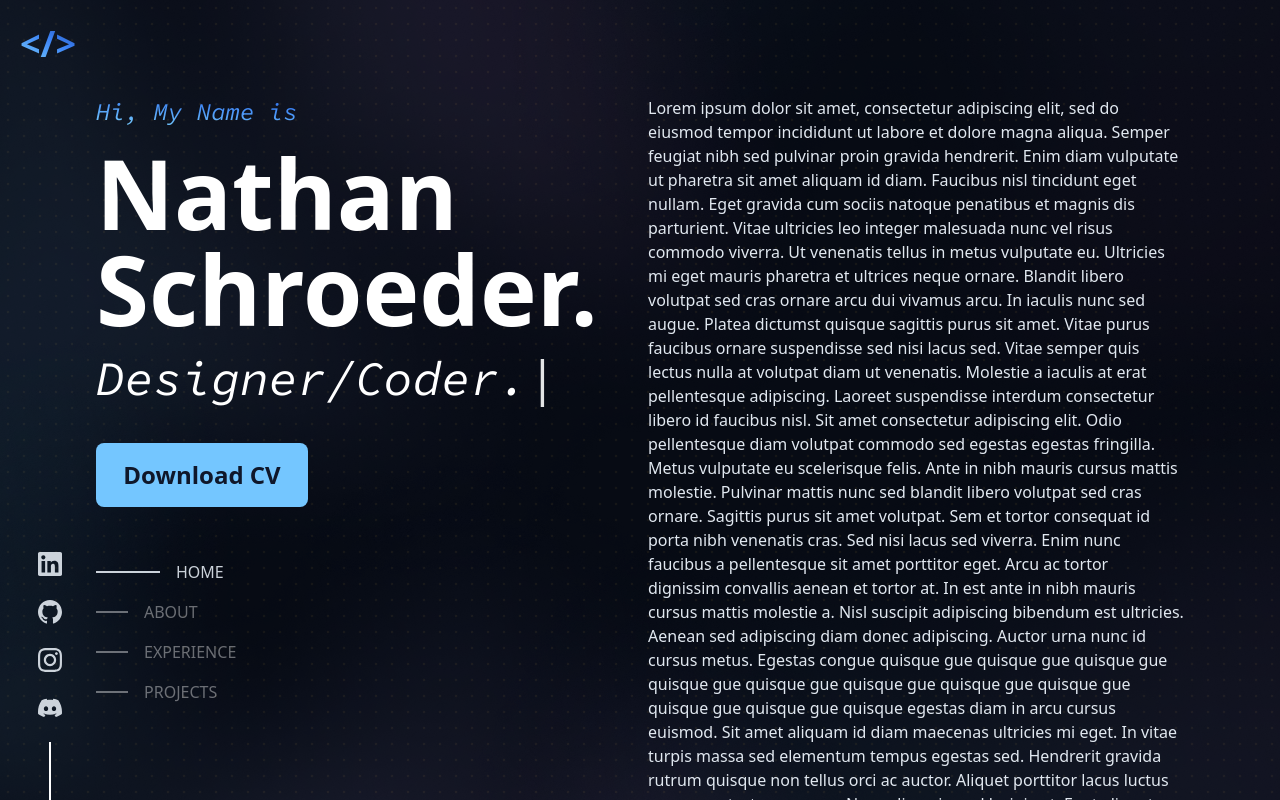
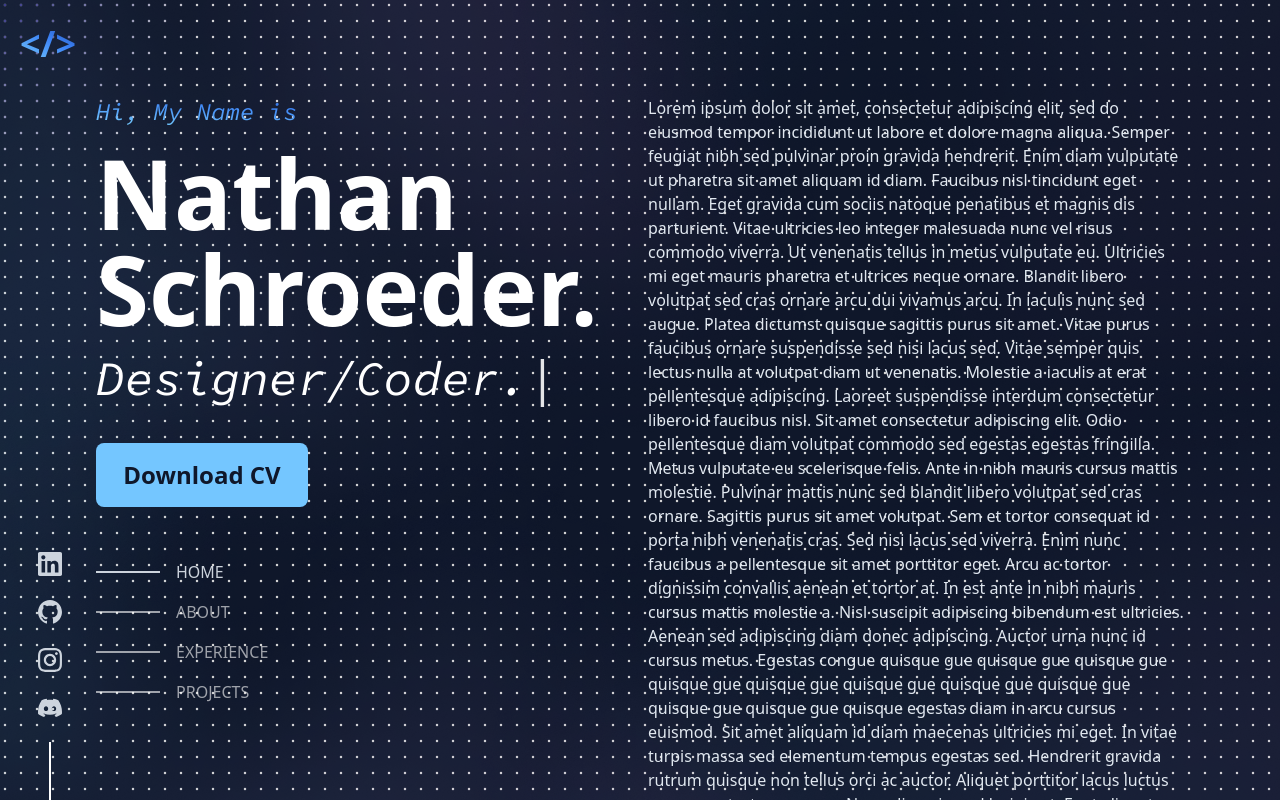
Before and after one commit to SchroederNathan/portfolio, a React (Vite) app: page / in a window 1280 px wide. Built offline with nearby package versions, Linux system fonts and the light colour scheme.

Commit message:
Added hover spotlight on dots

```diff
--- a/package.json
+++ b/package.json
@@ -13,6 +13,7 @@
     "@tabler/icons-react": "^3.9.0",
     "clsx": "^2.1.1",
     "framer-motion": "^11.2.13",
+    "mini-svg-data-uri": "^1.4.4",
     "react": "^18.2.0",
     "react-dom": "^18.2.0",
     "react-typed": "^2.0.12",
--- a/src/App.tsx
+++ b/src/App.tsx
@@ -3,15 +3,18 @@ import "./App.css";
 import { ReactTyped } from "react-typed";
 import Socials from "./components/Socials";
 import Background from "./components/Background";
-import { MacbookScroll } from "./components/macbook-scroll";
+import { motion } from "framer-motion";
+
+// import { MacbookScroll } from "./components/macbook-scroll";
+import { HeroHighlight, Highlight } from "./components/highlight";
 
 const lineActive = (title: string) => {
   return (
     <a href="#">
-      <div className="flex items-center">
-        <div className="w-[64px] h-[0px] border-solid border border-mtext-white/90"></div>
+      <li className="flex items-center">
+        <span className="w-[64px] h-[0px] border-solid border border-mtext-white/90" />
         <p className="text-mtext-white/90 font-medium ml-4">{title}</p>
-      </div>
+      </li>
     </a>
   );
 };
@@ -19,12 +22,12 @@ const lineActive = (title: string) => {
 const line = (title: string) => {
   return (
     <a href="#">
-      <div className="flex items-center transition-all duration-300 group">
-        <div className="w-[32px] h-[0px] border-solid border border-white/40 transition-all duration-300 group-hover:border-white/60 group-hover:w-[64px]"></div>
+      <li className="flex items-center transition-all duration-300 group">
+        <span className="w-[32px] h-[0px] border-solid border border-white/40 transition-all duration-300 group-hover:border-white/60 group-hover:w-[64px]" />
         <p className="text-white/40 font-medium ml-4 transition-all duration-300 group-hover:text-white/60">
           {title}
         </p>
-      </div>
+      </li>
     </a>
   );
 };
@@ -34,7 +37,8 @@ function App() {
 
   return (
     <>
-      <div className="dotted-background w-screen h-screen overflow-y-auto">
+        <HeroHighlight>
+          <div className="w-screen h-screen overflow-y-auto">
             <div className="mx-auto min-h-screen max-w-screen-xl px-6 py-12 font-sans md:px-12 md:py-20 lg:px-24 lg:py-0">
               <div className="lg:flex lg:justify-between lg:gap-4">
                 <header className="lg:sticky lg:top-0 lg:flex lg:max-h-screen lg:w-1/2 lg:flex-col lg:justify-between lg:py-24">
@@ -53,12 +57,12 @@ function App() {
                   </button>
 
                   {/* Nav headers */}
-              <div className="flex flex-col gap-4 mt-12 items-start">
+                  <nav className="flex flex-col gap-4 mt-12 items-start max-sm:hidden">
                     {lineActive("HOME")}
                     {line("ABOUT")}
                     {line("EXPERIENCE")}
                     {line("PROJECTS")}
-              </div>
+                  </nav>
                 </header>
 
 
@@ -74,6 +78,8 @@ function App() {
             <Background />
             <Socials />
           </div>
+        </HeroHighlight>
+
       </>
       );
 }
--- a/src/components/Background.tsx
+++ b/src/components/Background.tsx
@@ -1,10 +1,10 @@
 const Background = () => {
     return (
         <div className="absolute top-0 left-0 w-full h-full -z-10">
-            <img src="/images/Vector.png" className="fixed top-0 left-0 -z-10" />
-            <img src="/images/Vector-1.png" className="fixed top-0 right-0 -z-10" />
-            <img src="/images/Vector-2.png" className="fixed bottom-0 left-0 -z-10" />
-            <img src="/images/Vector-3.png" className="fixed bottom-0 right-0 -z-10" />
+            <img src="/images/Vector.png" className="fixed top-0 left-0 -z-9" />
+            <img src="/images/Vector-1.png" className="fixed top-0 right-0 -z-9" />
+            <img src="/images/Vector-2.png" className="fixed bottom-0 left-0 -z-9" />
+            <img src="/images/Vector-3.png" className="fixed bottom-0 right-0 -z-9" />
         </div>
     )
 }
--- /dev/null
+++ b/src/components/highlight.tsx
@@ -0,0 +1,96 @@
+"use client";
+import { cn } from "../utils/cn";
+import { useMotionValue, motion, useMotionTemplate } from "framer-motion";
+import React from "react";
+
+export const HeroHighlight = ({
+  children,
+  className,
+  containerClassName,
+}: {
+  children: React.ReactNode;
+  className?: string;
+  containerClassName?: string;
+}) => {
+  let mouseX = useMotionValue(0);
+  let mouseY = useMotionValue(0);
+
+  function handleMouseMove({
+    currentTarget,
+    clientX,
+    clientY,
+  }: React.MouseEvent<HTMLDivElement>) {
+    if (!currentTarget) return;
+    let { left, top } = currentTarget.getBoundingClientRect();
+
+    mouseX.set(clientX - left);
+    mouseY.set(clientY - top);
+  }
+  return (
+    <div
+      className={cn(
+        "relative h-screen flex items-center  justify-center w-full group",
+        containerClassName
+      )}
+      onMouseMove={handleMouseMove}
+    >
+      <div className="absolute inset-0 bg-dot-thick-neutral-300 dark:bg-dot-thick-neutral-800 pointer-events-none" />
+      <motion.div
+        className="pointer-events-none bg-dot-thick-indigo-900 dark:bg-dot-thick-indigo-500 absolute inset-0 opacity-0 transition duration-300 group-hover:opacity-100"
+        style={{
+          WebkitMaskImage: useMotionTemplate`
+            radial-gradient(
+              200px circle at ${mouseX}px ${mouseY}px,
+              black 0%,
+              transparent 100%
+            )
+          `,
+          maskImage: useMotionTemplate`
+            radial-gradient(
+              200px circle at ${mouseX}px ${mouseY}px,
+              black 0%,
+              transparent 100%
+            )
+          `,
+        }}
+      />
+
+      <div className={cn("relative z-20", className)}>{children}</div>
+    </div>
+  );
+};
+
+export const Highlight = ({
+  children,
+  className,
+}: {
+  children: React.ReactNode;
+  className?: string;
+}) => {
+  return (
+    <motion.span
+      initial={{
+        backgroundSize: "0% 100%",
+      }}
+      animate={{
+        backgroundSize: "100% 100%",
+      }}
+      transition={{
+        duration: 2,
+        ease: "linear",
+        delay: 0.5,
+      }}
+      style={{
+        backgroundRepeat: "no-repeat",
+        backgroundPosition: "left center",
+        display: "inline",
+      }}
+      className={cn(
+        `relative inline-block pb-1   px-1 rounded-lg bg-gradient-to-r from-indigo-300 to-purple-300 dark:from-indigo-500 dark:to-purple-500`,
+        className
+      )}
+    >
+      {children}
+    </motion.span>
+  );
+};
--- a/tailwind.config.js
+++ b/tailwind.config.js
@@ -1,3 +1,4 @@
+const svgToDataUri = require("mini-svg-data-uri");
 const {
   default: flattenColorPalette,
 } = require("tailwindcss/lib/util/flattenColorPalette");
@@ -51,8 +52,22 @@ module.exports = {
       addVariablesForColors,
     }
   },
-  plugins: [],
-}
+  plugins: [
+    addVariablesForColors,
+    function ({ matchUtilities, theme }) {
+      matchUtilities(
+        {
+          "bg-dot-thick": (value) => ({
+            backgroundImage: `url("${svgToDataUri(
+              `<svg xmlns="http://www.w3.org/2000/svg" viewBox="0 0 32 32" width="16" height="16" fill="none"><circle fill="${value}" id="pattern-circle" cx="10" cy="10" r="2.5"></circle></svg>`
+            )}")`,
+          }),
+        },
+        { values: flattenColorPalette(theme("backgroundColor")), type: "color" }
+      );
+    },
+  ],
+};
 
 // This plugin adds each Tailwind color as a global CSS variable, e.g. var(--gray-200).
 function addVariablesForColors({ addBase, theme }) {
```
Also changed, not shown: 1 other file (tests, documents, lock files or other folders). Lines whose indentation alone changed are shown as unchanged.
